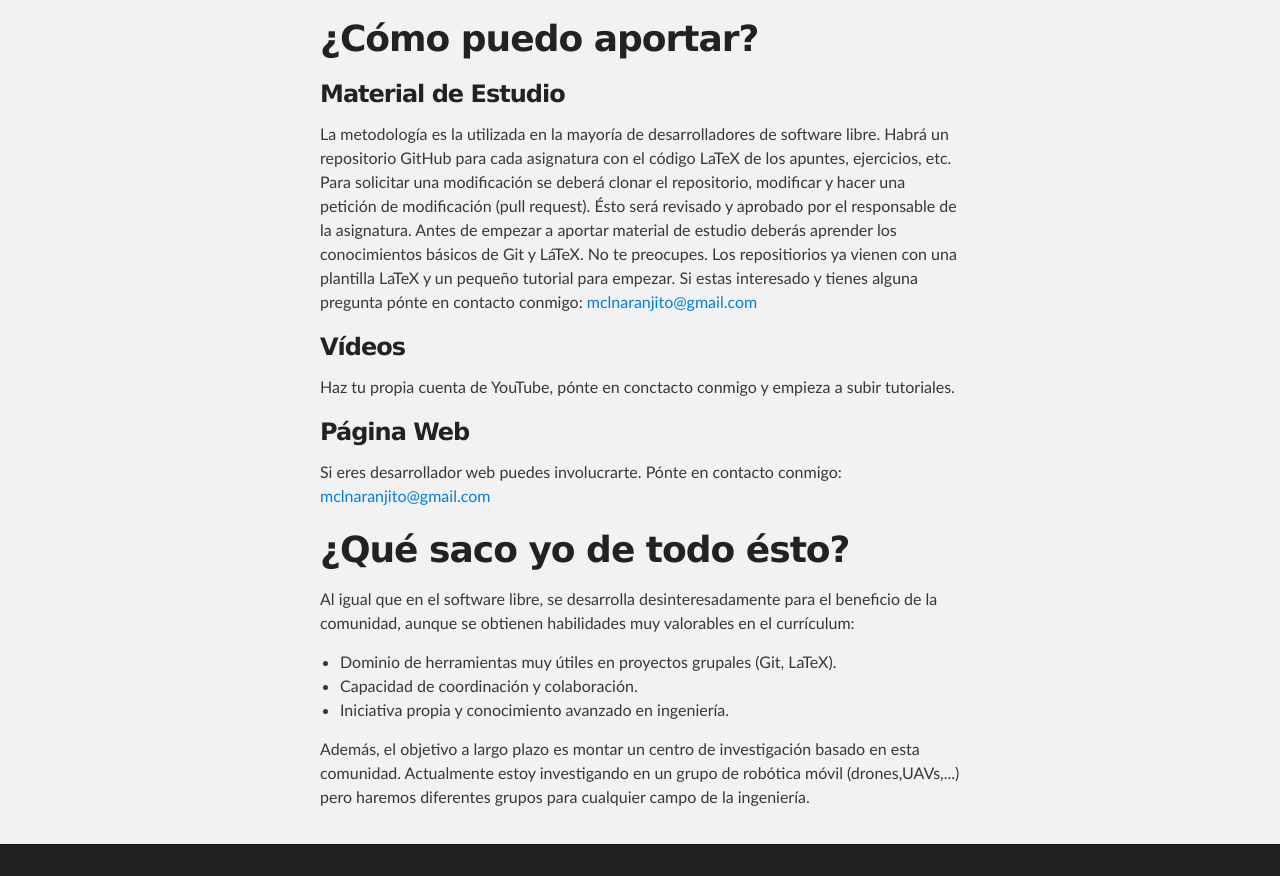
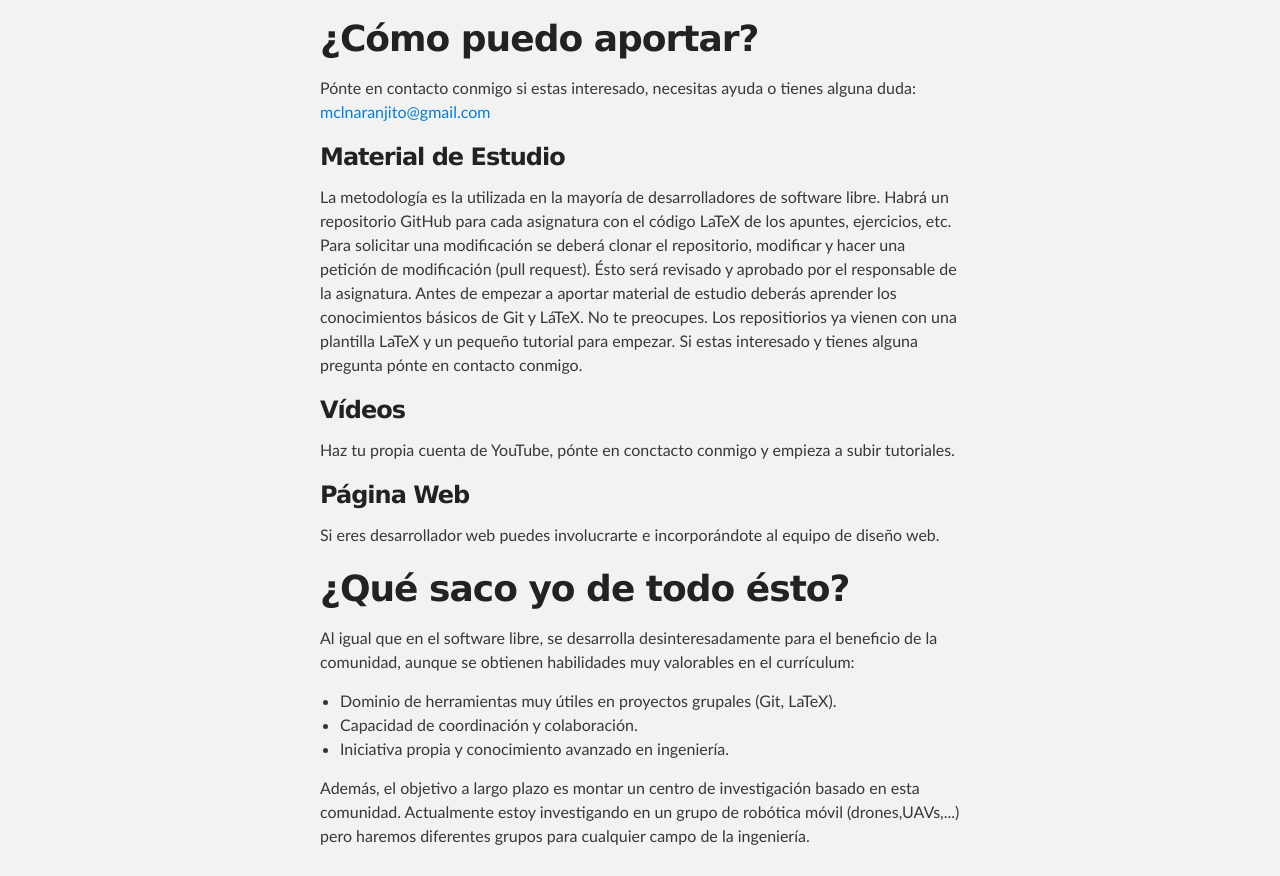
Before and after one commit to ingenieria-libre/ingenieria-libre.github.io, a plain HTML site: page index.html in a window 1280 px wide. Shown: the part 1225-2101 px from the top of the page. Drawn offline with Linux system fonts and the light colour scheme.

Commit message:
Replace master branch with page content via GitHub

```diff
--- a/index.html
+++ b/index.html
@@ -97,10 +97,12 @@
 <h1>
 <a id="cómo-puedo-aportar" class="anchor" href="#c%C3%B3mo-puedo-aportar" aria-hidden="true"><span aria-hidden="true" class="octicon octicon-link"></span></a>¿Cómo puedo aportar?</h1>
 
+<p>Pónte en contacto conmigo si estas interesado, necesitas ayuda o tienes alguna duda: <a href="mailto:mclnaranjito@gmail.com">mclnaranjito@gmail.com</a></p>
+
 <h3>
 <a id="material-de-estudio" class="anchor" href="#material-de-estudio" aria-hidden="true"><span aria-hidden="true" class="octicon octicon-link"></span></a>Material de Estudio</h3>
 
-<p>La metodología es la utilizada en la mayoría de desarrolladores de software libre. Habrá un repositorio GitHub para cada asignatura con el código LaTeX de los apuntes, ejercicios, etc. Para solicitar una modificación se deberá clonar el repositorio, modificar y hacer una petición de modificación (pull request). Ésto será revisado y aprobado por el responsable de la asignatura. Antes de empezar a aportar material de estudio deberás aprender los conocimientos básicos de Git y LáTeX. No te preocupes. Los repositiorios ya vienen con una plantilla LaTeX y un pequeño tutorial para empezar. Si estas interesado y tienes alguna pregunta pónte en contacto conmigo: <a href="mailto:mclnaranjito@gmail.com">mclnaranjito@gmail.com</a></p>
+<p>La metodología es la utilizada en la mayoría de desarrolladores de software libre. Habrá un repositorio GitHub para cada asignatura con el código LaTeX de los apuntes, ejercicios, etc. Para solicitar una modificación se deberá clonar el repositorio, modificar y hacer una petición de modificación (pull request). Ésto será revisado y aprobado por el responsable de la asignatura. Antes de empezar a aportar material de estudio deberás aprender los conocimientos básicos de Git y LáTeX. No te preocupes. Los repositiorios ya vienen con una plantilla LaTeX y un pequeño tutorial para empezar. Si estas interesado y tienes alguna pregunta pónte en contacto conmigo.</p>
 
 <h3>
 <a id="vídeos" class="anchor" href="#v%C3%ADdeos" aria-hidden="true"><span aria-hidden="true" class="octicon octicon-link"></span></a>Vídeos</h3>
@@ -110,7 +112,7 @@
 <h3>
 <a id="página-web" class="anchor" href="#p%C3%A1gina-web" aria-hidden="true"><span aria-hidden="true" class="octicon octicon-link"></span></a>Página Web</h3>
 
-<p>Si eres desarrollador web puedes involucrarte. Pónte en contacto conmigo: <a href="mailto:mclnaranjito@gmail.com">mclnaranjito@gmail.com</a></p>
+<p>Si eres desarrollador web puedes involucrarte e incorporándote al equipo de diseño web.</p>
 
 <h1>
 <a id="qué-saco-yo-de-todo-ésto" class="anchor" href="#qu%C3%A9-saco-yo-de-todo-%C3%A9sto" aria-hidden="true"><span aria-hidden="true" class="octicon octicon-link"></span></a>¿Qué saco yo de todo ésto?</h1>
```
Also changed, not shown: params.json (+1 -1 lines).
